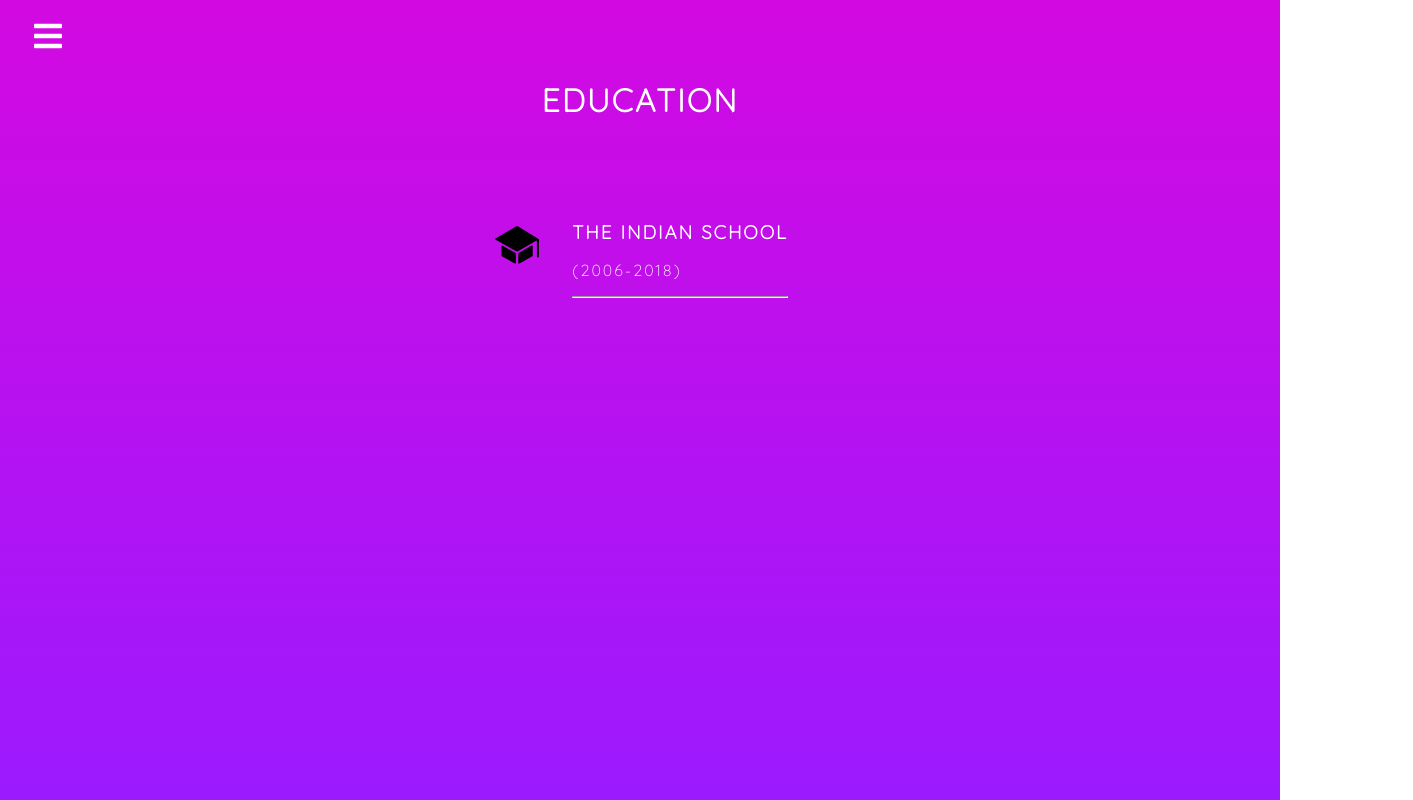
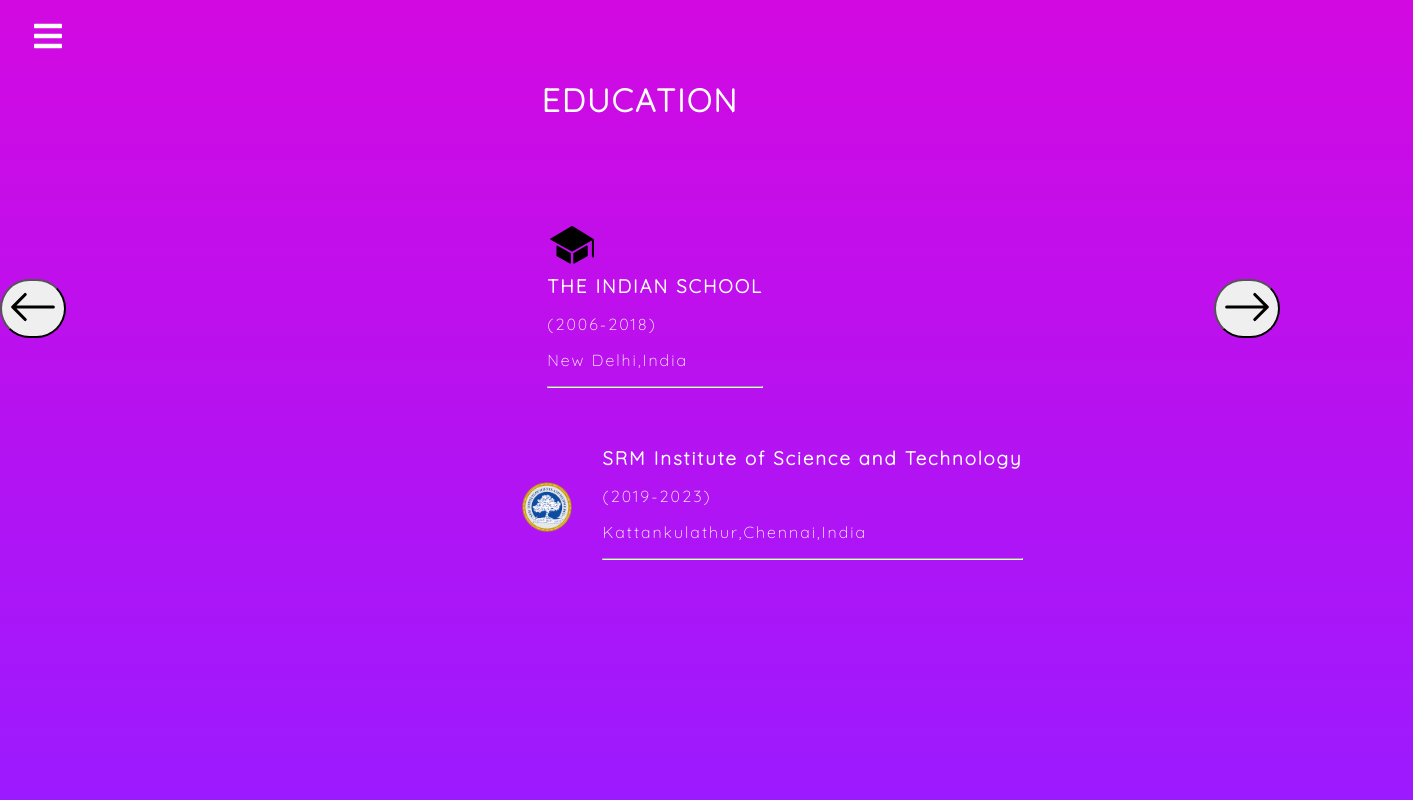
Before and after one commit to jatinrastogi/Portfolio-website, a React (Create React App) app: page /education in a window 1280 px wide. Shown: the top 800 px of the page, 1413 px wide, since content can reach past the window. Built offline with nearby package versions, Linux system fonts and the light colour scheme.

Commit message:
added aboutpage

```diff
--- a/src/Components/Education.js
+++ b/src/Components/Education.js
@@ -1,4 +1,7 @@
 import * as ioicons from 'react-icons/io'
+import {Link} from 'react-router-dom'
+import * as bsIcons from 'react-icons/bs';
+
 const Education = () => {
     return (
         <div className="education">
@@ -6,17 +9,52 @@
                 EDUCATION
             </h1>
             <div className="education-1">
-                <ioicons.IoIosSchool size={50} color="black"/>
+                <div className="education-button1">
+                <Link to="/about">
+                    <button>
+                        <bsIcons.BsArrowLeft size={50} color="black"/>
+                    </button>
+                </Link>
+                </div>
+
                 <section>
+                   <ioicons.IoIosSchool size={50} color="black" float="left"/>
                     <h3>
                     THE INDIAN SCHOOL
                     </h3>
                     <p>
                         (2006-2018)
                     </p>
+                    <p>
+                        New Delhi,India
+                    </p>
                     <hr/>
                 </section>
+                <div className="education-button2">
+                <Link to="/skill">
+                    <button>
+                        <bsIcons.BsArrowRight size={50} color="black"/>
+                    </button>
+                </Link>
+                </div>
 
+
+
+            </div>
+            <div className="education-2">
+                <img src="srm.png" />
+                <section>
+                    <h3>
+                    SRM Institute of Science and Technology
+                    </h3>
+                    <p>
+                        (2019-2023)
+                    </p>
+                    <p>
+                        Kattankulathur,Chennai,India
+                    </p>
+                    <hr/>
+                </section>
             </div>
         </div>
     )
--- a/src/index.css
+++ b/src/index.css
@@ -188,13 +188,46 @@
 }
 .education-1{
   display: flex;
+  width: 100%;
   margin-top:100px;
+  justify-content: center;
+  align-items: center;
   flex-direction: row;
+  justify-content: space-between;
 
 }
  .education-1 section{
   margin-left: 30px;
 }
+.education-1 button{
+  color: white;
+  border-radius: 50px;
+  cursor: pointer;
+  opacity: 1;
+
+}
+.education-button1{
+}
+
+.education-2{
+  display: flex;
+  width: 100%;
+  flex-direction: row;
+  margin-top:50px;
+  justify-content: center;
+  align-items: center;
+  margin-left: 265px
+}
+
+.education-2 img{
+  width: 50px;
+  height: 50px;
+
+}
+.education-2 section{
+  margin-left: 30px;
+}
+
 /*sidebars*/
 .navbar {
   background-color:linear-gradient(180deg, #d309e1 0%, rgb(156, 26, 255) 100%);
```
